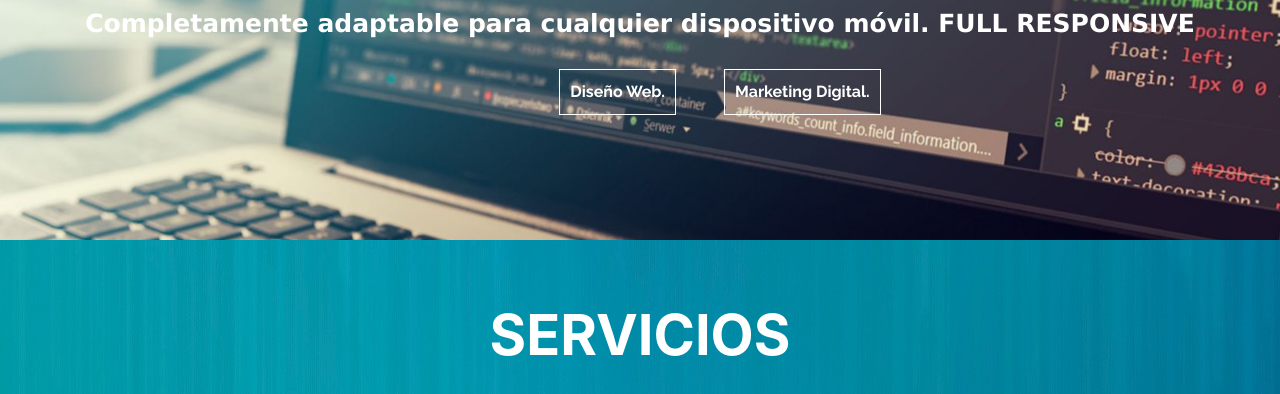
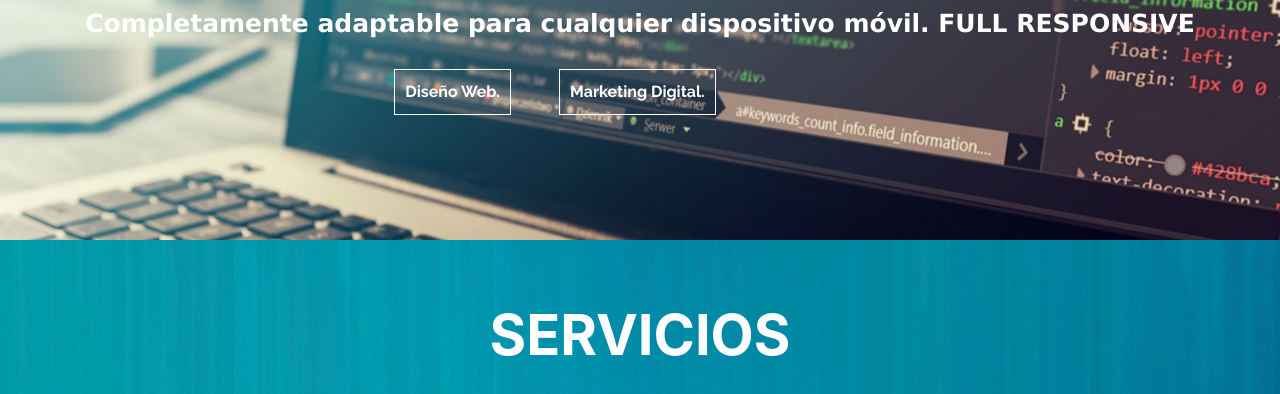
Before and after one commit to ariel-omesias/Proyectos, a website: page servicios.html in a window 1280 px wide. Shown: the part 406-800 px from the top of the page. Drawn offline with nearby package versions, Linux system fonts and the light colour scheme.

Commit message:
Correcion de algunos scroll horizontal que estaba generando en seccion servicio y contacto

```diff
--- a/scss/_contacto.scss
+++ b/scss/_contacto.scss
@@ -19,7 +19,6 @@
     .imagen-contacto__color-contacto{
         position: absolute;
         color: rgba(0, 0, 0, 0.315);
-        @include size(100%, 100%);
     }
 
     h2{
--- a/scss/_servicios.scss
+++ b/scss/_servicios.scss
@@ -21,10 +21,6 @@ $azul-logo: rgb(0, 31, 108);
     }
 }
 
-
-.trasfondo__servicios{
-    margin-left: 150px;
-}
 
 .trasfondo__textos button{
     font-family: $fuente-raleway;
```
Also changed, not shown: css/pruebacss.css.
